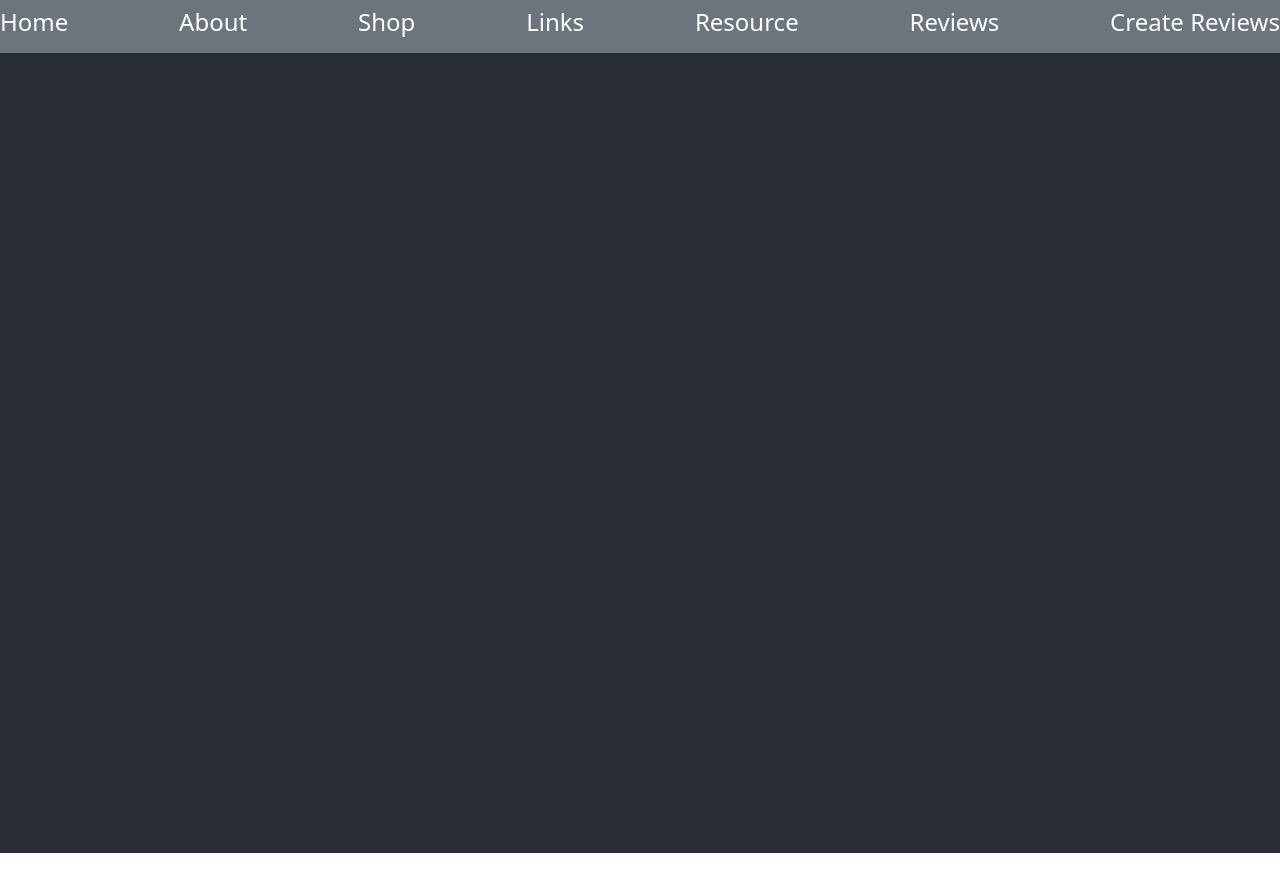
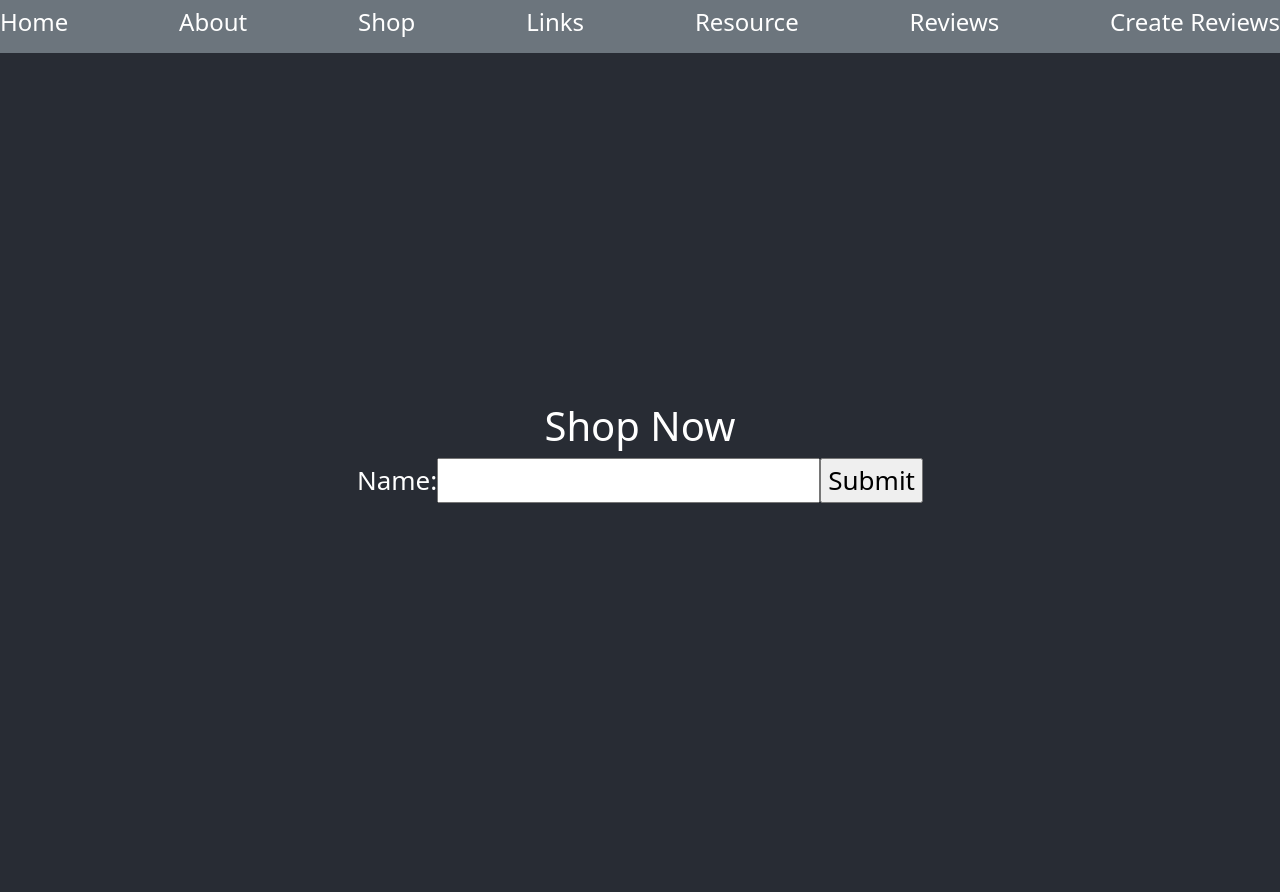
Before and after one commit to DW-Arthur/Stock-Trading-REACT, a React (Create React App) app in the folder stocks-app/: page /shop in a window 1280 px wide. Shown: the top 892 px of the page. Before the commit the page ends 853 px from the top, so only its background shows below. Built offline with nearby package versions, Linux system fonts and the light colour scheme; no server answers.

Commit message:
Shop using stocksform

```diff
--- a/stocks-app/src/App.js
+++ b/stocks-app/src/App.js
@@ -7,6 +7,7 @@ import Reviews from './components/reviews';
 import CreateReview from './components/CreatReviews';
 import About from './components/About';
 import Links from './components/Links';
+import Shop from './components/Shop';
 import {BrowserRouter as Router} from 'react-router-dom';
 import Navbar from "./components/Navbar"
 class App extends Component {
@@ -44,6 +45,7 @@ class App extends Component {
           </Route>
           <Route path="/about" component={About} />
           <Route path="/links" component={Links} />
+          <Route path="/shop" component={Shop} />
           <Route exact path="/resource" component ={Resource}/>
         </Router>
       <header className="App-header">
--- a/stocks-app/src/components/Shop.js
+++ b/stocks-app/src/components/Shop.js
@@ -1,7 +1,11 @@
 import React from "react"
+import StocksForm from './StocksForm.js'
 import '../css/shop.css'
-function ShopNow() {
+function Shop() {
   return <div className='shop-class'>
    <h1>Shop Now</h1>
+   <StocksForm/>
    </div>
 }
+
+export default Shop;
```
Also changed, not shown: stocks-app/src/components/StocksForm.js (+4 -4 lines).
